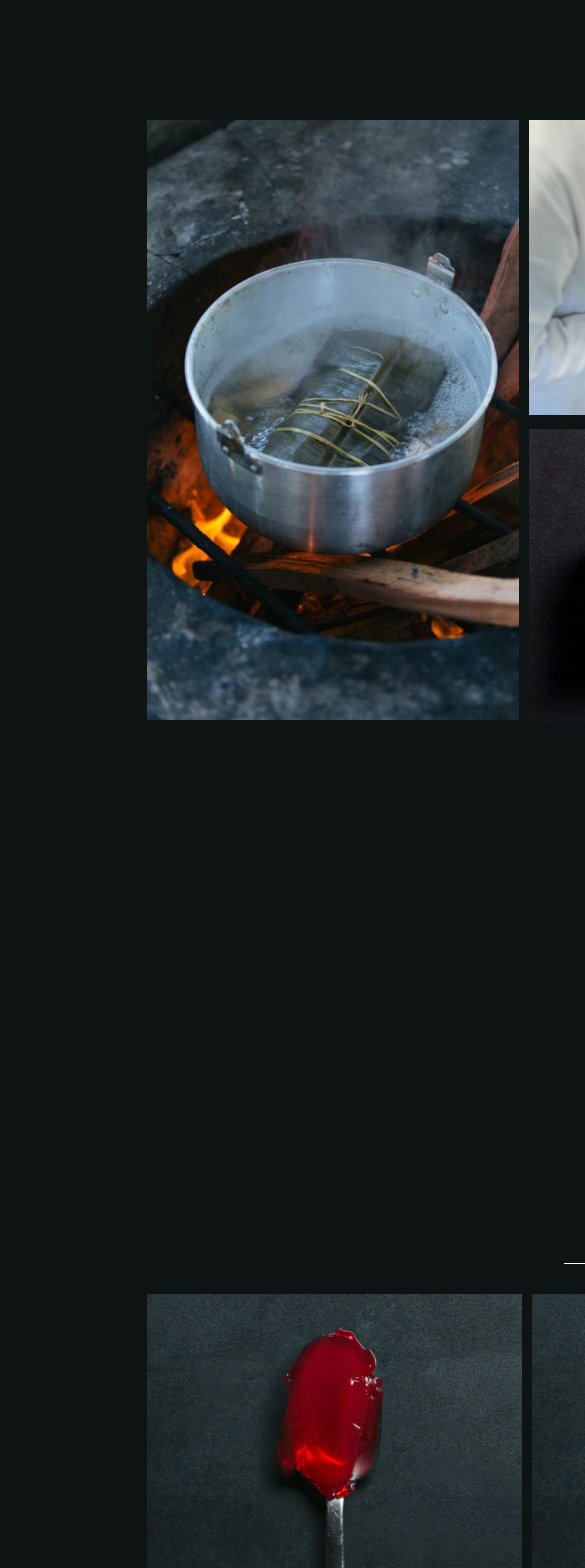
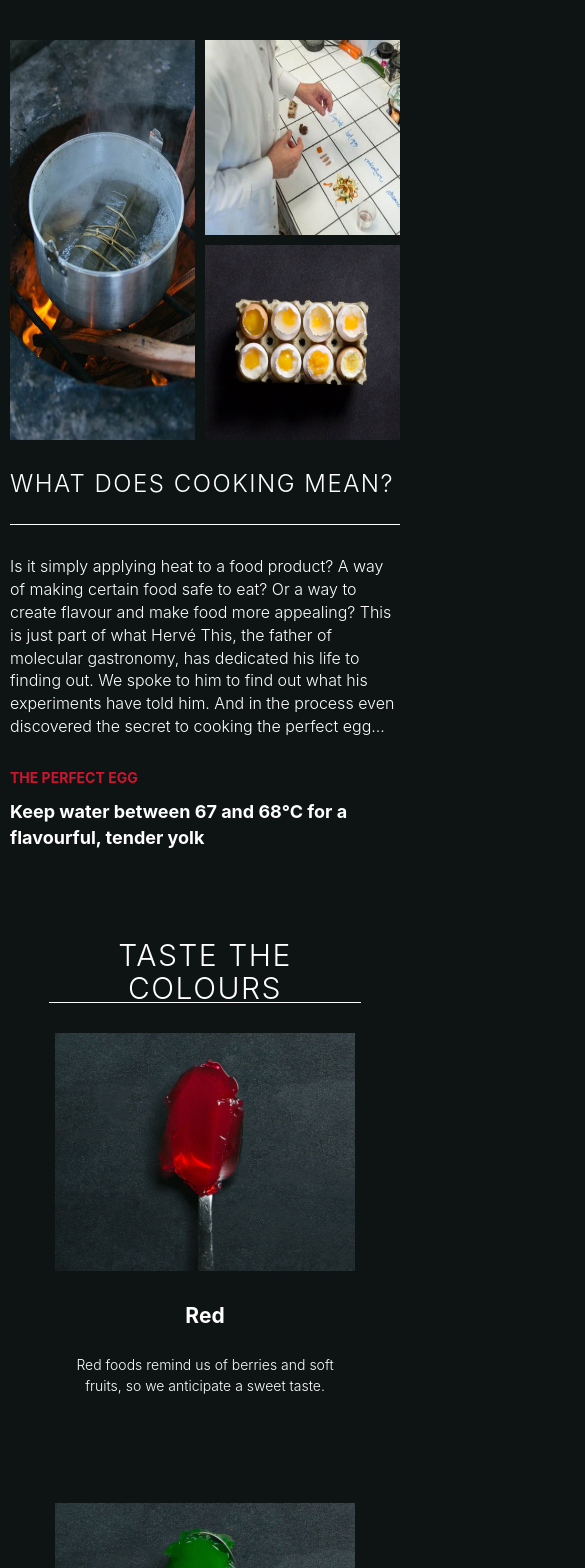
Before and after one commit to andresr2416/orchardapp, a React (Create React App) app: page / in a window 390 px wide. Shown: the top 1568 px of the page, 585 px wide, since content can reach past the window. Built offline with nearby package versions, Linux system fonts and the light colour scheme.

Commit message:
adjust on the responsive on cooking and finish the responsive on taste

```diff
--- a/src/components/cooking/cooking.js
+++ b/src/components/cooking/cooking.js
@@ -20,7 +20,6 @@ const Cooking = () => {
   };
 
   return (
-    <div className="cooking">
       <div className="BlockImage-Text">
         <div className="Images">
           <motion.div
@@ -37,7 +36,7 @@ const Cooking = () => {
               onClick={() => openModal(require("../../assets/images/cooking.png"))}
             />
           </motion.div>
-          <div>
+          <div className="order-images">
             <motion.img
               initial={{ opacity: 0 }}
               animate={{ opacity: 1 }}
@@ -66,7 +65,7 @@ const Cooking = () => {
               WHAT DOES COOKING MEAN?
             </span>
           </div>
-          <span className="Is-it-simply-applying-heat-to-a-food-product-A-way-of-making-certain-food-safe-to-eat-Or-a-way-to">
+          <span className="text-cooking">
             Is it simply applying heat to a food product? A way of making
             certain food safe to eat? Or a way to create flavour and make food
             more appealing? This is just part of what Hervé This, the father of
@@ -76,12 +75,11 @@ const Cooking = () => {
           </span>
           <div className="Call-out">
             <span className="THE-PERFECT-EGG">THE PERFECT EGG</span>
-            <span className="Keep-water-between-67-and-68C-for-a-flavourful-tender-yolk">
+            <span className="WATER">
               Keep water between 67 and 68°C for a flavourful, tender yolk
             </span>
           </div>
         </div>
-      </div>
 
       <Modal
         isOpen={isOpen}
@@ -118,7 +116,8 @@ const Cooking = () => {
           />
         </motion.div>
       </Modal>
-    </div>
+      </div>
+
   );
 };
 
--- a/src/components/cooking/cooking.scss
+++ b/src/components/cooking/cooking.scss
@@ -1,5 +1,3 @@
-.cooking {
-
 .BlockImage-Text {
   height: 840px;
   align-self: stretch;
@@ -11,10 +9,14 @@
   gap: 30px;
   padding: 120px 147px;
 
+}
+
 .Images {
   width: 754px;
   height: 600px;
   display: flex;
+
+}
 
 .Left {
   width: 372px;
@@ -36,6 +38,10 @@
   flex-grow: 0;
   margin: 5px 0 0 5px;
 }
+
+.order-images {
+  display: flex;
+  flex-direction: column;
 }
 
 .Content {
@@ -47,6 +53,9 @@
   align-items: stretch;
   gap: 30px;
   padding: 0;
+  width: 100%;
+
+}
 
 .Headline {
   height: 96px;
@@ -60,28 +69,25 @@
   padding: 0 0 30px;
   border-bottom: solid 1px #fff;
 
+}
+
 .WHAT-DOES-COOKING-MEAN {
   height: 66px;
   flex-grow: 1;
   font-size: 30px;
   font-weight: 300;
-            font-stretch: normal;
-            font-style: normal;
   line-height: 1.1;
   letter-spacing: 1.5px;
   text-align: left;
   color: #fff;
 }
-        }
 
-        .Is-it-simply-applying-heat-to-a-food-product-A-way-of-making-certain-food-safe-to-eat-Or-a-way-to {
+.text-cooking {
   height: 330px;
   align-self: stretch;
   flex-grow: 0;
   font-size: 21px;
   font-weight: 300;
-          font-stretch: normal;
-          font-style: normal;
   line-height: 1.43;
   letter-spacing: normal;
   text-align: left;
@@ -99,36 +105,252 @@
   gap: 10px;
   padding: 0;
 
+}
+
 .THE-PERFECT-EGG {
   width: 362px;
   height: 21px;
-            flex-grow: 0;
   font-size: 15px;
   font-weight: bold;
-            font-stretch: normal;
-            font-style: normal;
   line-height: 1.4;
-            letter-spacing: normal;
   text-align: left;
   color: #cf1430;
 }
 
-          .Keep-water-between-67-and-68C-for-a-flavourful-tender-yolk {
+.WATER {
   width: 362px;
   height: 60px;
-            flex-grow: 0;
   font-size: 21px;
   font-weight: bold;
-            font-stretch: normal;
-            font-style: normal;
   line-height: 1.43;
-            letter-spacing: normal;
   text-align: left;
   color: #fff;
 }
+
+/* ---- Media Queries ---- */
+@media (max-width: 1200px) {
+  .BlockImage-Text {
+    height: auto;
+    padding: 100px 120px;
+
+  }
+
+  .Images {
+    width: 60%;
+    height: 500px;
+  }
+
+  .Left {
+    width: 22.5vw;
+    height: auto;
+    min-height: 470px;
+  }
+
+  .Right-Top,
+  .Right-Bottom {
+    width: 22.5vw;
+    height: auto;
+    min-height: 230px;
+  }
+
+  .Content {
+    min-height: 400px;
+    height: auto;
+    width: 40%;
+  }
+
+  .Headline {
+    height: 80px;
+    padding: 0 0 20px;
+  }
+
+  .WHAT-DOES-COOKING-MEAN {
+    height: 56px;
+    font-size: 26px;
+  }
+
+  .text-cooking {
+    height: auto;
+    font-size: 1.5vw;
+  }
+
+  .THE-PERFECT-EGG {
+    font-size: 12px;
+  }
+
+  .WATER {
+    font-size: 16px;
+  }
+}
+
+@media (max-width: 992px) {
+  .BlockImage-Text {
+    padding: 80px 50px;
+
+    .Images {
+      width: 60%;
+      height: auto;
+    }
+
+    .Left {
+      width: 24vw;
+      min-height: 400px;
+    }
+
+    .Right-Top,
+    .Right-Bottom {
+      width: 24vw;
+      min-height: 195px;
+    }
+
+    .Content {
+
+      gap: 15px;
+
+    }
+
+    .Headline {
+      height: 40px;
+      padding: 0 0 10px;
+    }
+
+    .WHAT-DOES-COOKING-MEAN {
+      height: 46px;
+      font-size: 22px;
+    }
+
+    .text-cooking {
+      font-size: 1.7vw;
+
+    }
+
+
+    .THE-PERFECT-EGG {
+      font-size: 10px;
+    }
+
+    .WATER {
+      font-size: 14px;
+      width: 300px;
     }
 
 
   }
 }
+
+@media (max-width: 768px) {
+  .BlockImage-Text {
+    flex-direction: column;
+    padding: 40px 30px;
+
+    .Images {
+      width: 100%;
+      height: auto;
+
+      .Left {
+        width: 45vw;
+        height: auto;
+        min-height: 400px;
       }
+
+      .Right-Top,
+      .Right-Bottom {
+        width: 45vw;
+        height: auto;
+        min-height: 195px;
+      }
+    }
+
+    .Content {
+      width: 100%;
+      min-height: 250px;
+      height: auto;
+    }
+
+    .WHAT-DOES-COOKING-MEAN {
+      font-size: 24px;
+    }
+
+    .Call-out {
+      width: 100%;
+    }
+
+    .text-cooking {
+      height: auto !important;
+      font-size: 16px;
+    }
+
+    .THE-PERFECT-EGG {
+      font-size: 14px;
+    }
+
+    .WATER {
+      width: 100%;
+      font-size: 18px;
+    }
+  }
+}
+
+@media (max-width: 480px) {
+  .BlockImage-Text {
+    padding: 40px 10px;
+    width: 100%;
+  }
+
+  .Images {
+    width: 100%;
+    height: auto;
+  }
+
+  .Left {
+    width: 100% !important;
+    height: auto;
+    min-height: 400px;
+  }
+
+  .Right-Top,
+  .Right-Bottom {
+    width: 50vw !important;
+    height: auto;
+    min-height: 195px;
+  }
+
+
+
+  .Content {
+    gap: 30px !important;
+  }
+
+
+
+  .WHAT-DOES-COOKING-MEAN {
+    font-size: 20px;
+  }
+
+  .text-cooking {
+    font-size: 16px;
+  }
+
+  .THE-PERFECT-EGG {
+    font-size: 12px;
+  }
+
+  .WATER {
+    font-size: 16px;
+  }
+}
+
+/* Animaciones con keyframes (opcional) */
+@keyframes fadeIn {
+  from {
+    opacity: 0;
+  }
+
+  to {
+    opacity: 1;
+  }
+}
+
+.BlockImage-Text {
+  animation: fadeIn 1.5s ease-in-out;
+}
--- a/src/components/taste/taste.scss
+++ b/src/components/taste/taste.scss
@@ -1,5 +1,4 @@
 .taste {
-
     .Block3-cards {
       height: 793px;
       align-self: stretch;
@@ -21,6 +20,7 @@
         gap: 30px;
         padding: 0;
 
+
         .Headline {
           width: 312px;
           height: 63px;
@@ -32,6 +32,7 @@
           gap: 10px;
           padding: 0 0 30px;
           border-bottom: solid 1px #fff;
+          align-self: center;
 
           .Taste-the-Colours {
             width: 312px;
@@ -48,7 +49,6 @@
             text-transform: uppercase;
             text-align: center;
           }
-
         }
 
         .Card-List {
@@ -77,6 +77,8 @@
               width: 375px;
               height: 300px;
               flex-grow: 0;
+              background-size: cover;
+              background-position: center;
             }
 
             .Card-Content {
@@ -89,7 +91,6 @@
               align-items: stretch;
               gap: 10px;
               padding: 0 30px;
-
 
               .Card-title {
                 height: 30px;
@@ -119,12 +120,146 @@
                 color: #fff;
               }
             }
-
-
           }
-
         }
       }
     }
 
+    /* ---- Media Queries ---- */
+    @media (max-width: 1200px) {
+      .Block3-cards {
+        height: auto;
+        padding: 100px 120px;
       }
+
+      .Content {
+        padding: 0 10px;
+      }
+
+      .Card-List {
+        display: flex;
+        flex-direction: row;
+        gap: 20px;
+      }
+
+      .Card {
+        width: 300px;
+        height: 400px;
+      }
+
+      .Tight-Top {
+        width: 26vw !important;
+        height: auto !important;
+      }
+
+      .Card-title {
+        font-size: 18px;
+      }
+
+      .Card-Content {
+        padding: 0 10px !important;
+      }
+
+      .Card-Description {
+        font-size: 18px;
+      }
+    }
+
+    @media (max-width: 992px) {
+      .Block3-cards {
+        padding: 80px 50px;
+      }
+
+      .Card-List {
+        display: flex;
+        flex-direction: column;
+        align-items: center;
+        gap: 15px;
+      }
+
+      .Card {
+        width: 100%;
+        height: auto;
+        max-width: 350px;
+      }
+
+      .Tight-Top {
+        width: 30vw !important;
+        height: auto !important;
+      }
+
+      .Card-title {
+        font-size: 16px;
+      }
+
+      .Card-Content {
+        padding: 0 5px !important;
+      }
+
+      .Card-Description {
+        font-size: 14px !important;
+      }
+    }
+
+    @media (max-width: 768px) {
+      .Block3-cards {
+        padding: 40px 30px;
+      }
+
+      .Card-List {
+        flex-direction: column;
+        align-items: center;
+        gap: 20px;
+      }
+
+      .Card {
+        width: 100%;
+        max-width: 300px;
+        height: auto;
+      }
+
+      .Tight-Top {
+        width: 100%;
+        height: 200px;
+      }
+
+      .Card-title {
+        font-size: 14px;
+      }
+
+      .Card-Description {
+        font-size: 14px;
+      }
+    }
+
+    @media (max-width: 480px) {
+      .Block3-cards {
+        padding: 40px 10px;
+        width: 100% !important ;
+      }
+
+      .Card-List {
+       flex-direction: column !important;
+       height: auto !important;
+      }
+
+      .Card {
+        width: 100% !important;
+        height: auto;
+      }
+
+
+      .Tight-Top {
+        width: 100% !important;
+        height: auto !important;
+      }
+
+      .Card-title {
+        font-size: 12px;
+      }
+
+      .Card-Description {
+        font-size: 14px;
+      }
+    }
+  }
```
Lines whose indentation alone changed are shown as unchanged.
